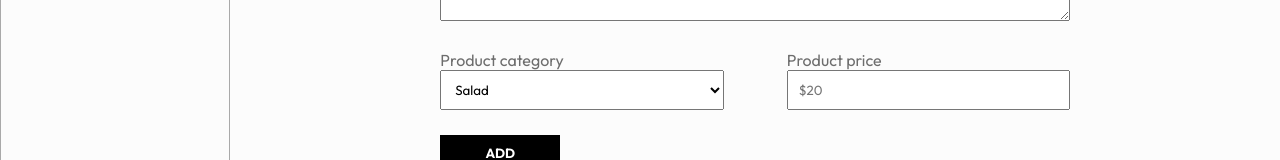
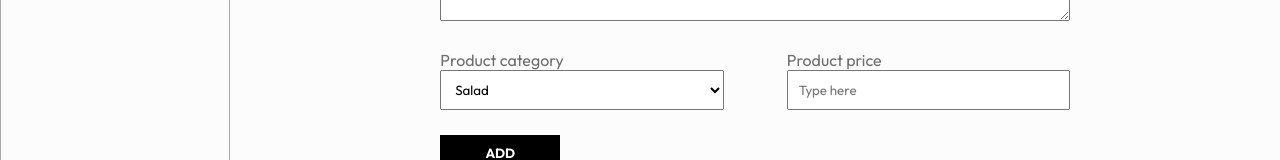
Before and after one commit to Deepanshumelkani77/Food-Del, a React (Vite) app in the folder admin/: page /add in a window 1280 px wide. Shown: the part 468-628 px from the top of the page. Built offline with nearby package versions, Linux system fonts and the light colour scheme.

Commit message:
upload functionality added

```diff
--- a/admin/src/pages/add/Add.jsx
+++ b/admin/src/pages/add/Add.jsx
@@ -55,7 +55,7 @@ const Add = () => {
       });
 
       if (response.ok) {
-        alert('Food item edited successfully!');
+        alert('Food item created successfully!');
         navigate('/');
       } else {
         console.error('Failed to edit food item');
@@ -73,25 +73,25 @@ const Add = () => {
 
       <div className="add-product-name ">
 <p>Product name</p>
-<input type="text" name='name' value={formData.name} onChange={handleChange}  placeholder='Type here' />
+<input type="text" name='name'  onChange={handleChange}  placeholder='Type here' />
 </div>
 
 
 <div className="add-img-upload ">
   <p>Upload Image</p>
-<input  type="file" id='image' placeholder="upload" name='image'  value={formData.image} onChange={handleFileChange} accept="image/*" required/>
+<input  type="file" id='image' placeholder="upload" name='image'   onChange={handleFileChange} accept="image/*" required/>
 </div>
 
 
 <div className="add-product-discription ">
   <p>Product description</p>
-  <textarea name="description" row='5' placeholder='write content here'  value={formData.description} onChange={handleChange} required></textarea>
+  <textarea name="description" row='5' placeholder='write content here'  onChange={handleChange} required></textarea>
 </div>
 
 <div className="add-category-price">
   <div className="add-category ">
 <p>Product category</p>
-<select name="category"  value={formData.category} onChange={handleChange} >
+<select name="category"  onChange={handleChange} >
   <option value="Salad">Salad</option>
   <option value="Rolls">Rolls</option>
   <option value="Deserts">Deserts</option>
@@ -104,7 +104,7 @@ const Add = () => {
   </div>
   <div className="add-price ">
     <p>Product price</p>
-    <input type="number" name="price"  value={formData.price} onChange={handleChange} placeholder='$20'/>
+    <input type="number" name="price"   onChange={handleChange} placeholder='Type here'/>
   </div>
 </div>
 
```
